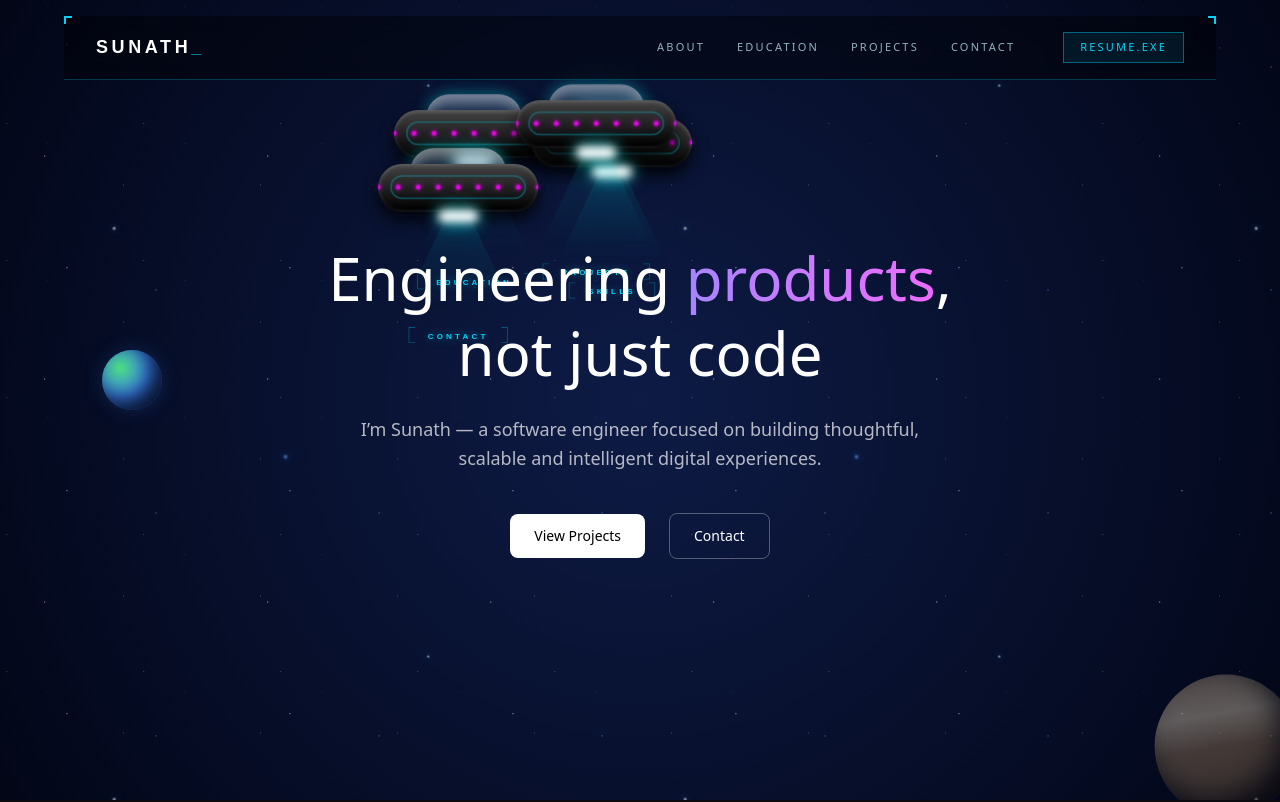
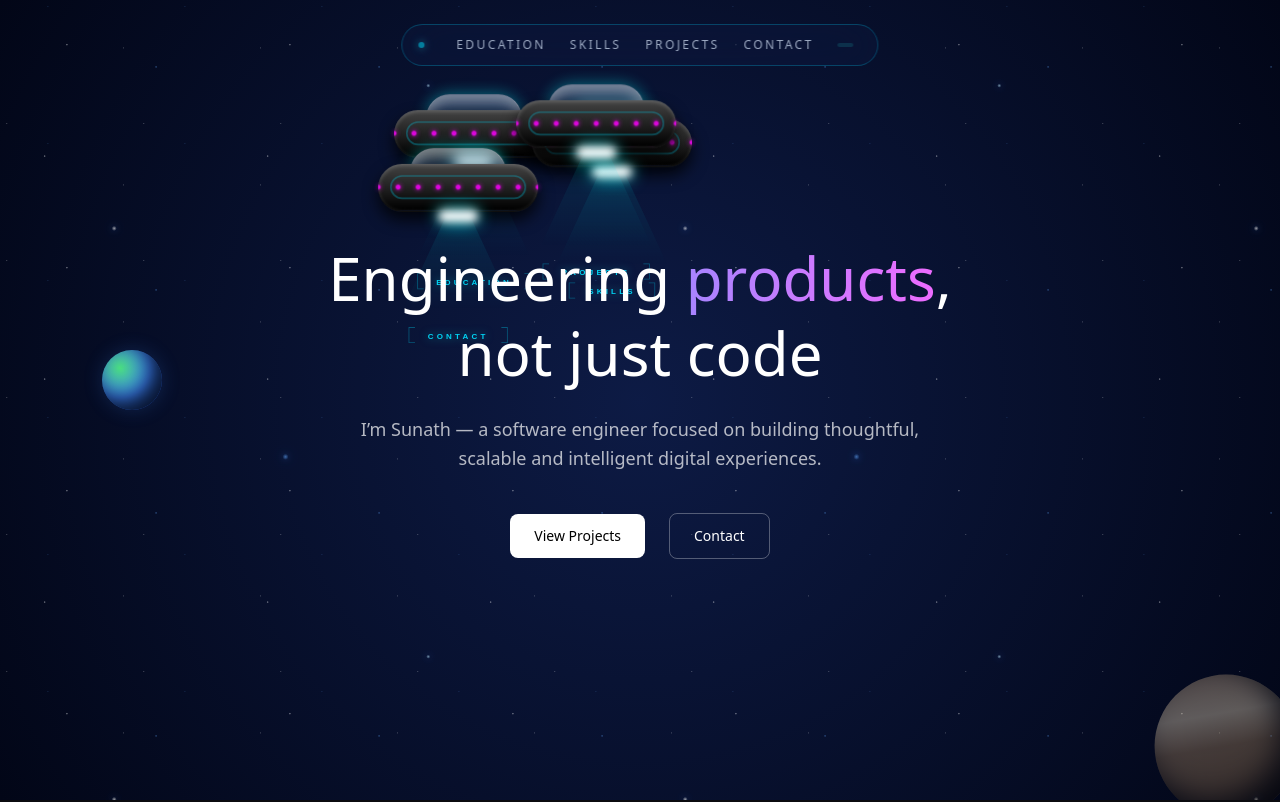
Before and after one commit to sunath2711/portfolioProject, a Next.js app: page / in a window 1280 px wide. Shown: the top 802 px of the page. Built offline with nearby package versions, Linux system fonts and the light colour scheme.

Commit message:
Improved Navbar - more space themed design

```diff
--- a/components/Navbar.tsx
+++ b/components/Navbar.tsx
@@ -1,42 +1,71 @@
-import Link from "next/link";
+"use client";
+
+import { motion } from "framer-motion";
+import { useEffect, useState } from "react";
+
+const navLinks = [
+  { name: "Education", href: "#education" },
+  { name: "Skills", href: "#skills" },
+  { name: "Projects", href: "#projects" },
+  { name: "Contact", href: "#contact" },
+];
 
 export default function Navbar() {
+  const [scrolled, setScrolled] = useState(false);
+
+  useEffect(() => {
+    const handleScroll = () => setScrolled(window.scrollY > 50);
+    window.addEventListener("scroll", handleScroll);
+    return () => window.removeEventListener("scroll", handleScroll);
+  }, []);
+
   return (
-    <header className="fixed top-0 left-0 right-0 z-50 px-6 pt-4">
-      <div className="mx-auto max-w-6xl">
-        {/* HUD Frame */}
-        <div className="relative flex items-center justify-between border-b border-cyan-500/30 bg-black/40 px-8 py-4 backdrop-blur-md">
-          {/* Decorative Corner Brackets */}
-          <div className="absolute left-0 top-0 h-2 w-2 border-l-2 border-t-2 border-cyan-400" />
-          <div className="absolute right-0 top-0 h-2 w-2 border-r-2 border-t-2 border-cyan-400" />
+    <nav className="fixed top-6 left-1/2 z-[100] -translate-x-1/2">
+      <motion.div
+        initial={{ y: -100, opacity: 0 }}
+        animate={{ y: 0, opacity: 1 }}
+        className={`
+          flex items-center gap-2 px-6 py-3 rounded-full
+          border border-cyan-500/30 bg-blue-950/20
+          backdrop-blur-xl transition-all duration-500
+          ${scrolled ? "shadow-[0_0_20px_rgba(6,182,212,0.2)]" : ""}
+        `}
+      >
+        {/* Decorative HUD "Scanner" Light */}
+        <motion.div
+          animate={{ x: [-10, 10, -10], opacity: [0.5, 1, 0.5] }}
+          transition={{ duration: 3, repeat: Infinity }}
+          className="h-1.5 w-1.5 rounded-full bg-cyan-400 shadow-[0_0_8px_#22d3ee]"
+        />
 
-          <Link
-            href="/"
-            className="text-lg font-bold tracking-[0.2em] text-white"
-            style={{ fontFamily: "'Orbitron', sans-serif" }}
-          >
-            SUNATH<span className="animate-pulse text-cyan-400">_</span>
-          </Link>
+        <div className="flex items-center gap-6 px-4">
+          {navLinks.map((link) => (
+            <NavLink key={link.name} link={link} />
+          ))}
+        </div>
 
-          <nav className="hidden items-center gap-8 text-[11px] font-medium uppercase tracking-[0.2em] text-cyan-100/70 md:flex">
-            {["About", "Education", "Projects", "Contact"].map((item) => (
-              <Link
-                key={item}
-                href={`#${item.toLowerCase()}`}
-                className="transition-all hover:text-cyan-400 hover:drop-shadow-[0_0_8px_#00f3ff]"
-              >
-                {item}
-              </Link>
-            ))}
-            <a
-              href="/resume.pdf"
-              className="ml-4 border border-cyan-500/50 bg-cyan-500/10 px-4 py-1.5 text-cyan-400 transition-all hover:bg-cyan-500 hover:text-black"
-            >
-              RESUME.EXE
-            </a>
-          </nav>
-        </div>
-      </div>
-    </header>
+        {/* Closing HUD Detail */}
+        <div className="h-1 w-4 rounded-full bg-cyan-900/50" />
+      </motion.div>
+    </nav>
   );
 }
+
+function NavLink({ link }: { link: { name: string; href: string } }) {
+  return (
+    <motion.a
+      href={link.href}
+      whileHover={{ scale: 1.05, color: "#22d3ee" }}
+      className="relative text-xs font-medium uppercase tracking-[0.2em] text-blue-100/70 transition-colors hover:text-cyan-400"
+    >
+      {link.name}
+      {/* Animated Underline "Energy" */}
+      <motion.span
+        className="absolute -bottom-1 left-0 h-[1px] bg-cyan-400"
+        initial={{ width: 0 }}
+        whileHover={{ width: "100%" }}
+        transition={{ type: "spring", stiffness: 300, damping: 30 }}
+      />
+    </motion.a>
+  );
+}
```
